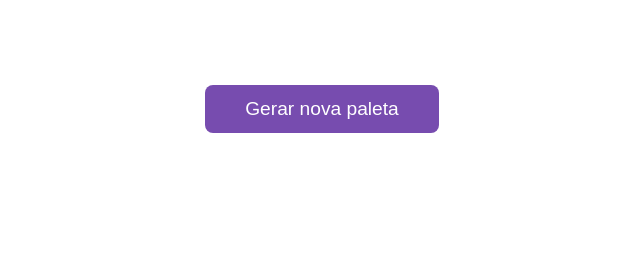
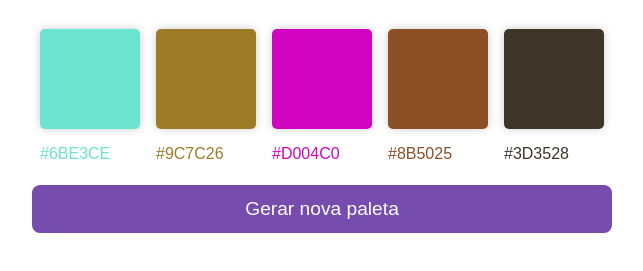
Before and after one commit to leojosants/udemy_projetos_de_javascript_aprenda_html_css_e_javascript__secao_08, a plain HTML site: page gerador_de_paleta_de_cores/index.html in a window 1280 px wide. Both pictures are taken after a click on the button "Gerar nova paleta". Shown: the part 69-340 px from the top of the page, without its empty margins (318-961 px from the left). Drawn offline with Linux system fonts and the light colour scheme.

Commit message:
class 31 - generating the color palette

```diff
--- a/gerador_de_paleta_de_cores/assets/js/app.js
+++ b/gerador_de_paleta_de_cores/assets/js/app.js
@@ -0,0 +1,36 @@
+// selected elements
+const generateButtonElement = document.querySelector('[data_generate_button]');
+const colorsDivElement = document.querySelector('[data_colors]');
+
+/* functions */
+function generateColors() {
+    colorsDivElement.innerHTML = '';
+
+    for (let i = 0; i < 5; i++) {
+        const color = generateRandomColor();
+
+        const colorDiv = document.createElement('div');
+        colorDiv.style.background = color;
+
+        const colorName = document.createElement('p');
+        colorName.textContent = color;
+        colorName.style.color = color;
+
+        colorDiv.appendChild(colorName);
+        colorsDivElement.appendChild(colorDiv);
+    };
+};
+
+function generateRandomColor() {
+    const letters = '0123456789ABCDEF';
+    let color = '#';
+
+    for (let i = 0; i < 6; i++) {
+        color += letters[Math.floor(Math.random() * 16)];
+    };
+
+    return color;
+};
+
+/* events */
+generateButtonElement.addEventListener('click', generateColors);
--- a/gerador_de_paleta_de_cores/index.html
+++ b/gerador_de_paleta_de_cores/index.html
@@ -11,7 +11,7 @@
 		<div class="container" data_container>
 			<h1>Paleta de cores</h1>
 
-			<div class="colors"></div>
+			<div class="colors" data_colors></div>
 
 			<button id="generate_button" data_generate_button>
 				Gerar nova paleta
```
